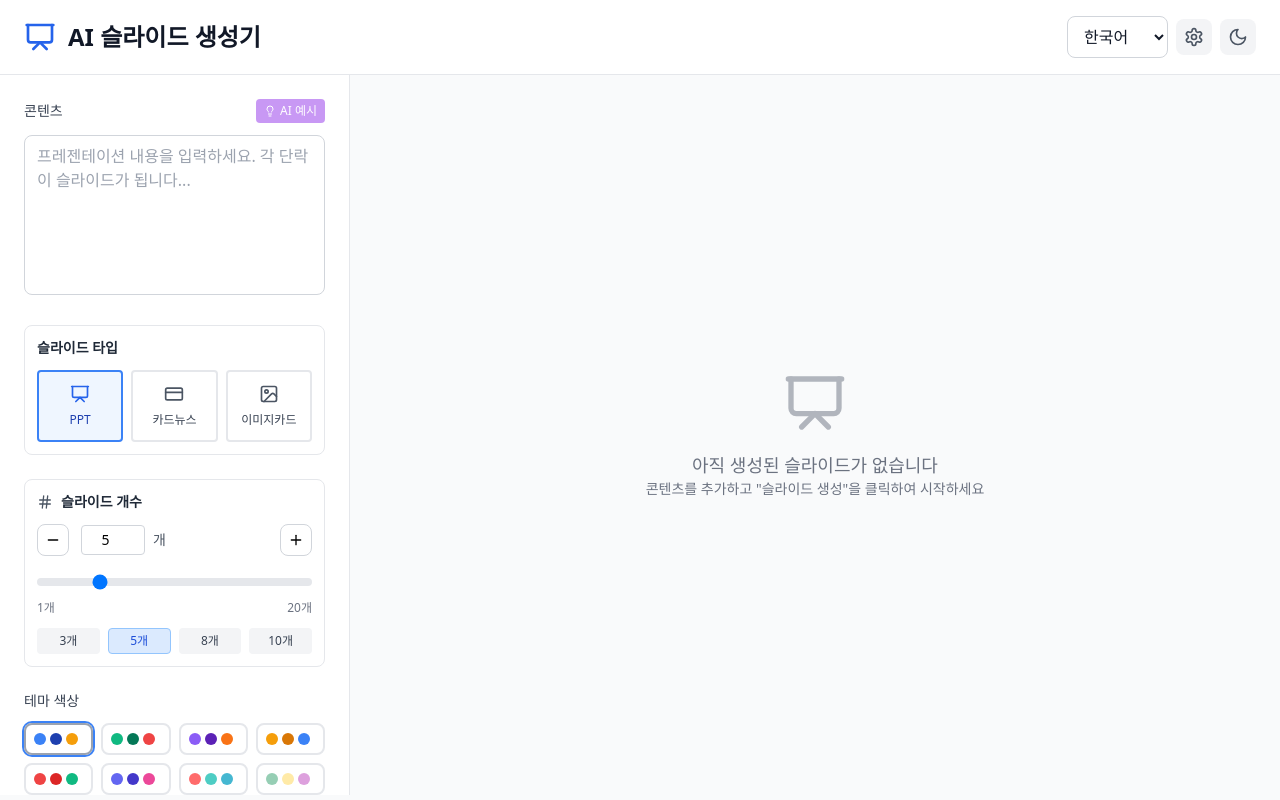
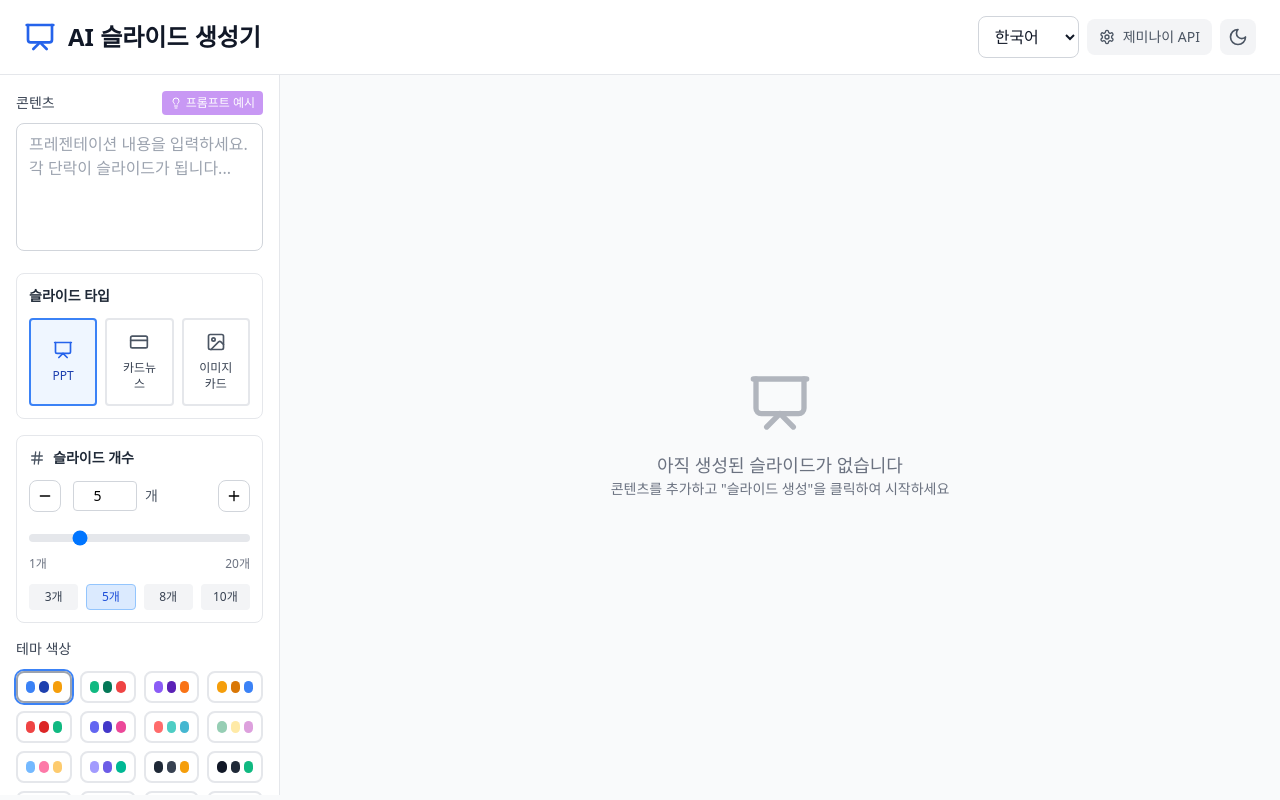
Before and after one commit to chambungg/AI-slidemaker, a React (Vite) app: page / in a window 1280 px wide. Built offline with nearby package versions, Linux system fonts and the light colour scheme.

Commit message:
앱 UI 개선: 혼합 템플릿 사용 설정, 언어 선택 주석 추가, 버튼 스타일 및 크기 조정, 프롬프트 예시 버튼 텍스트 수정, 텍스트 영역 높이 조정

```diff
--- a/src/App.tsx
+++ b/src/App.tsx
@@ -304,7 +304,7 @@
         state.language,
         slideType,
         slideCount,
-        templateStyle
+        'mixed-auto' // 혼합 템플릿 사용
       );
       setState(prev => ({
         ...prev,
@@ -420,7 +420,7 @@
           </div>
 
           <div className="flex items-center gap-2">
-            {/* 언어 선택 */}
+            {/* 언어 선택: 한국어, 영어 */}
             <select
               value={state.language}
               onChange={(e) => handleLanguageChange(e.target.value as 'ko' | 'en')}
@@ -438,17 +438,20 @@
             <div className="relative">
               <button
                 onClick={() => setShowSettings(!showSettings)}
-                className={`p-2 rounded-lg transition-colors ${
+                className={`flex items-center gap-2 px-3 py-2 rounded-lg transition-colors ${
                   isDarkMode
                     ? 'bg-gray-700 text-gray-300 hover:bg-gray-600'
                     : 'bg-gray-100 text-gray-600 hover:bg-gray-200'
                 }`}
-                title="API 설정"
+                title={state.language === 'ko' ? '제미나이 API 입력 및 저장' : 'Gemini API Settings'}
               >
-                <Settings className="w-5 h-5" />
+                <Settings className="w-4 h-4" />
+                <span className="text-sm font-medium">
+                  {state.language === 'ko' ? '제미나이 API' : 'Gemini API'}
+                </span>
               </button>
 
-              {/* 설정 팝업 */}
+              {/* 설정 팝업: API 키 입력 및 저장 */}
               {showSettings && (
                 <div className={`absolute right-0 top-full mt-2 w-80 p-4 rounded-lg border shadow-lg z-50 ${
                   isDarkMode
@@ -515,15 +518,15 @@
       <div className="flex h-[calc(100vh-80px)]">
         {/* Left Panel - Input & Settings */}
         <ResizablePanel
-          defaultWidth={350}
-          minWidth={300}
-          maxWidth={500}
+          defaultWidth={280}
+          minWidth={250}
+          maxWidth={350}
           position="left"
-          className={`${isDarkMode ? 'bg-gray-800 border-gray-700' : 'bg-white border-gray-200'} border-r p-6 overflow-y-auto transition-colors`}
+          className={`${isDarkMode ? 'bg-gray-800 border-gray-700' : 'bg-white border-gray-200'} border-r p-4 overflow-y-auto transition-colors`}
         >
-          <div className="space-y-6">
+          <div className="space-y-4">
             <div>
-              <div className="flex items-center justify-between mb-3">
+              <div className="flex items-center justify-between mb-2">
                 <label className="block text-sm font-medium text-gray-700">
                   {t.content}
                 </label>
@@ -531,21 +534,21 @@
                   onClick={generateAIContentPrompt}
                   disabled={!state.geminiApiKey || state.isGenerating}
                   className="flex items-center gap-1 px-2 py-1 text-xs bg-purple-600 text-white rounded hover:bg-purple-700 disabled:opacity-50 disabled:cursor-not-allowed transition-colors"
-                  title="AI가 프롬프트 예시를 생성합니다"
+                  title="프롬프트 예시를 생성합니다"
                 >
                   {state.isGenerating ? (
                     <Loader className="w-3 h-3 animate-spin" />
                   ) : (
                     <Lightbulb className="w-3 h-3" />
                   )}
-                  AI 예시
+                  프롬프트 예시
                 </button>
               </div>
               <textarea
                 value={state.content}
                 onChange={(e) => setState(prev => ({ ...prev, content: e.target.value }))}
                 placeholder={t.contentPlaceholder}
-                className="w-full h-40 px-3 py-2 border border-gray-300 rounded-lg focus:ring-2 focus:ring-blue-500 focus:border-transparent resize-none"
+                className="w-full h-32 px-3 py-2 border border-gray-300 rounded-lg focus:ring-2 focus:ring-blue-500 focus:border-transparent resize-none"
               />
             </div>
 
```
